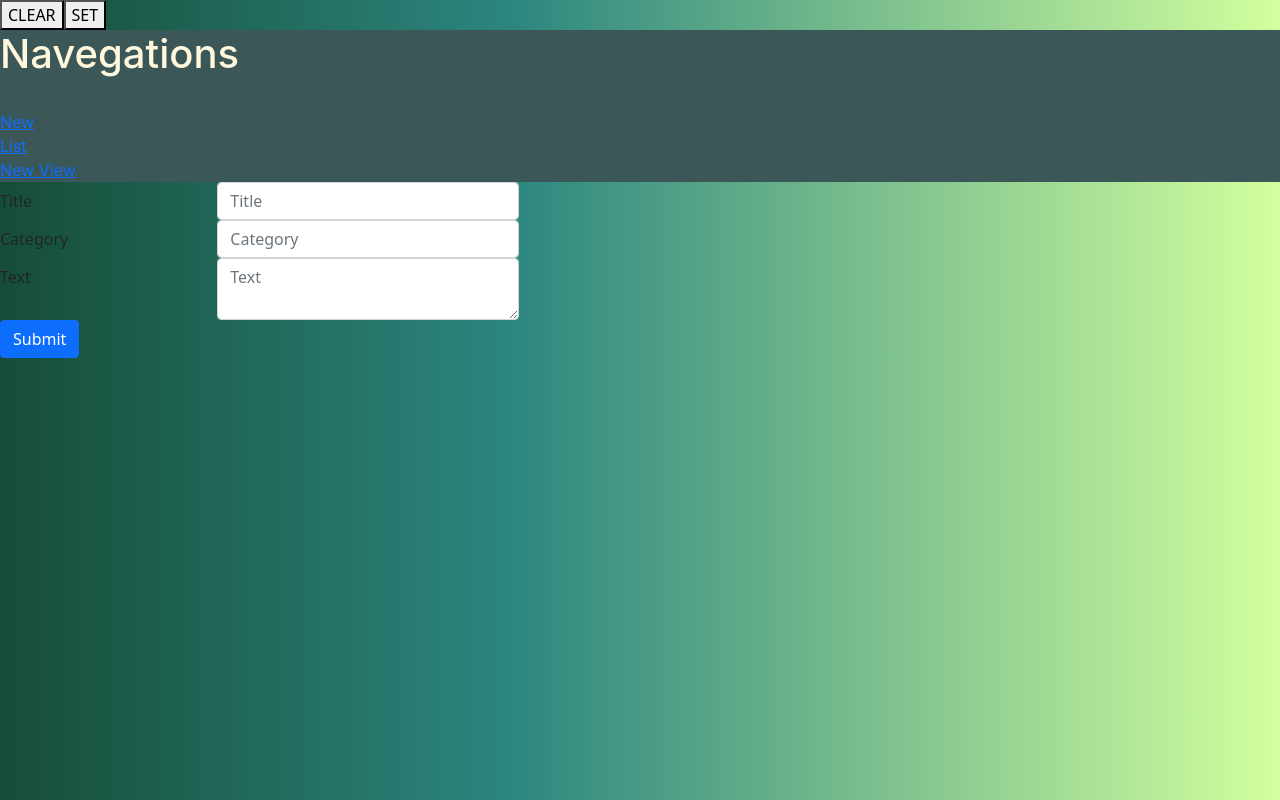
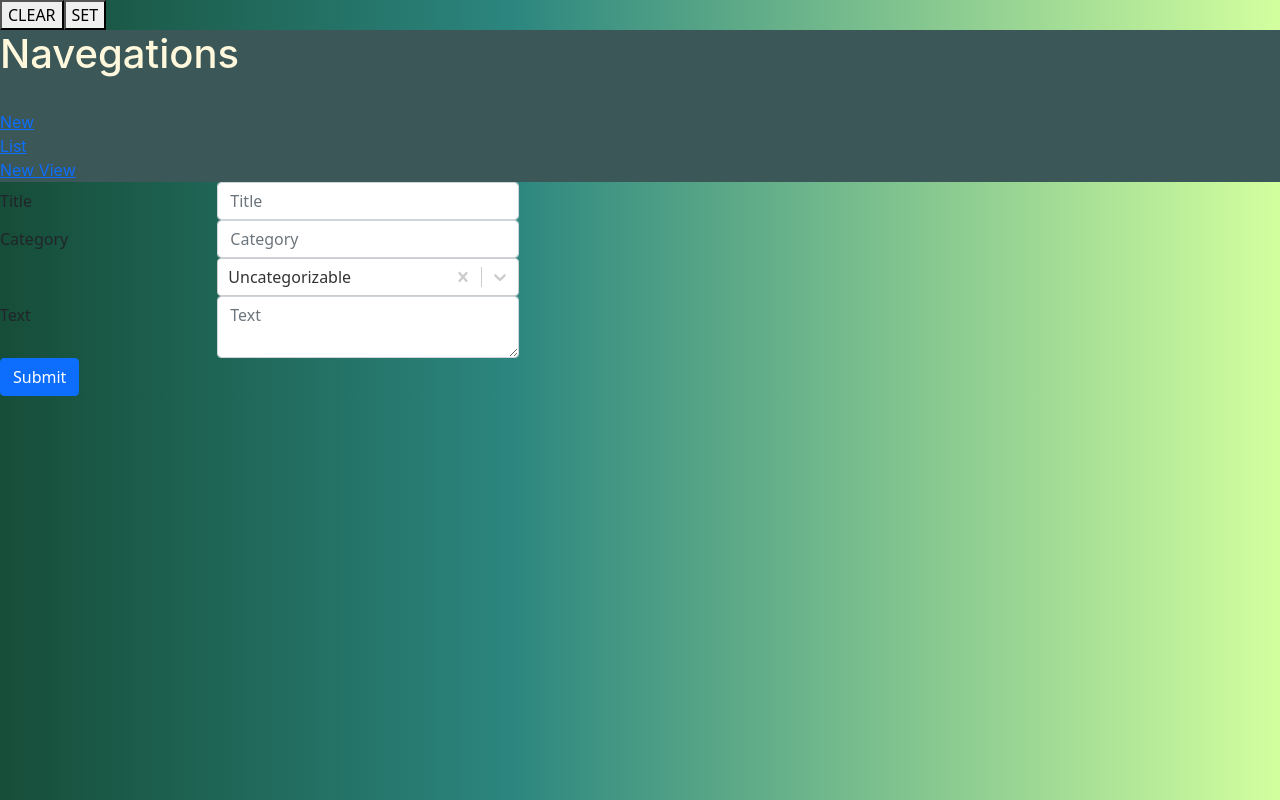
Before and after one commit to Daravico/texts-organizer-typescript, a React (Create React App) app: page /new in a window 1280 px wide. Built offline with nearby package versions, Linux system fonts and the light colour scheme.

Commit message:
added a new view

```diff
--- a/package.json
+++ b/package.json
@@ -10,6 +10,7 @@
     "@types/node": "^12.20.15",
     "@types/react": "^17.0.11",
     "@types/react-dom": "^17.0.8",
+    "@types/react-select": "^4.0.17",
     "@types/uuid": "^8.3.1",
     "bootstrap": "^5.0.2",
     "react": "^17.0.2",
--- a/src/categories/categoriesView.tsx
+++ b/src/categories/categoriesView.tsx
@@ -1,6 +1,10 @@
 import React from "react";
 
+import CreatableSelect from 'react-select/creatable';
+
 import { SingleText } from "../interfaces/interfaces";
+
+
 
 // Local interface for PROPS
 interface CategoriesProps {
@@ -11,7 +15,7 @@ const CategoriesView: React.FC<CategoriesProps> = ({textsList}) => {
 
     return(
         <div>
-            Hola
+            <CreatableSelect isClearable></CreatableSelect>
         </div>
     )
 
--- a/src/components/newTextForm.tsx
+++ b/src/components/newTextForm.tsx
@@ -6,6 +6,11 @@ import { SingleText, FormElement } from "../interfaces/interfaces";
 import { Form, Button, Row, Col } from "react-bootstrap";
 
 import { v4 as uuidv4 } from 'uuid';
+import CreatableSelect from 'react-select/creatable';
+
+// Custom Hooks.
+import { useLocalStorage } from "../custom/useLocalStorage";
+
 
 
 interface NewTextFormProps {
@@ -18,6 +23,8 @@ const NewTextForm: React.FC<NewTextFormProps> = ({ addingText }) => {
     const [title, setTitle] = useState<string>("");
     const [text, setText] = useState<string>("");
     const [category, setCategory] = useState<string>("");
+
+    const [savedCategories, setSavedCategories] = useLocalStorage<object>("categories",[{ "value": 'Uncategorizable', "label": 'Uncategorizable' }]);
 
 
     // Saving the information of the text.
@@ -82,6 +89,15 @@ const NewTextForm: React.FC<NewTextFormProps> = ({ addingText }) => {
                                 setCategory(e.target.value);
                             }}
                         />
+
+
+                        <CreatableSelect
+                            isClearable
+                            defaultValue={{ "value": 'Uncategorizable', "label": 'Uncategorizable' }}
+                            options={savedCategories}
+
+                        />
+
                     </Col>
                 </Row>
 
--- a/src/custom/useLocalStorage.tsx
+++ b/src/custom/useLocalStorage.tsx
@@ -6,8 +6,6 @@ export function useLocalStorage<typeOfData> (key:string, initialValue: typeOfDat
         try{
             const item = window.localStorage.getItem(key);
             return item ? JSON.parse(item): initialValue;
-
-
 
         } catch(error){
             console.log(error);
```
Also changed, not shown: 1 other file (tests, documents, lock files or other folders).
